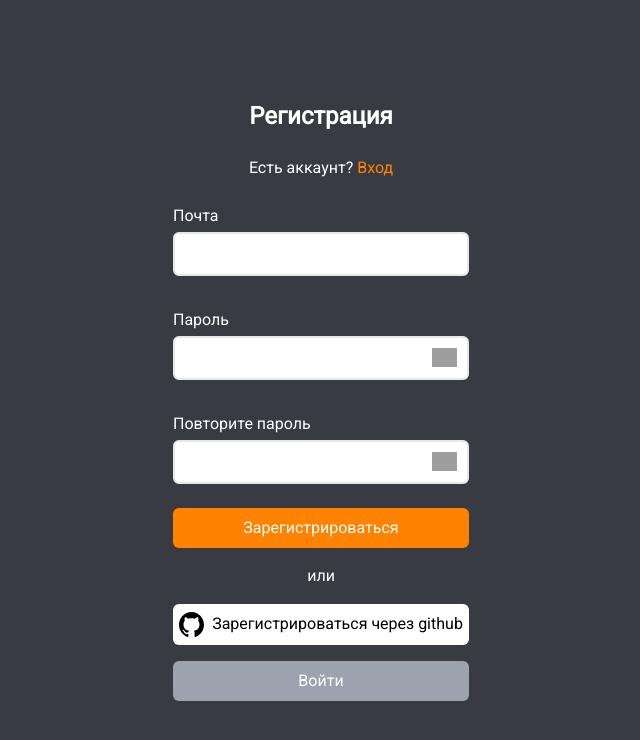
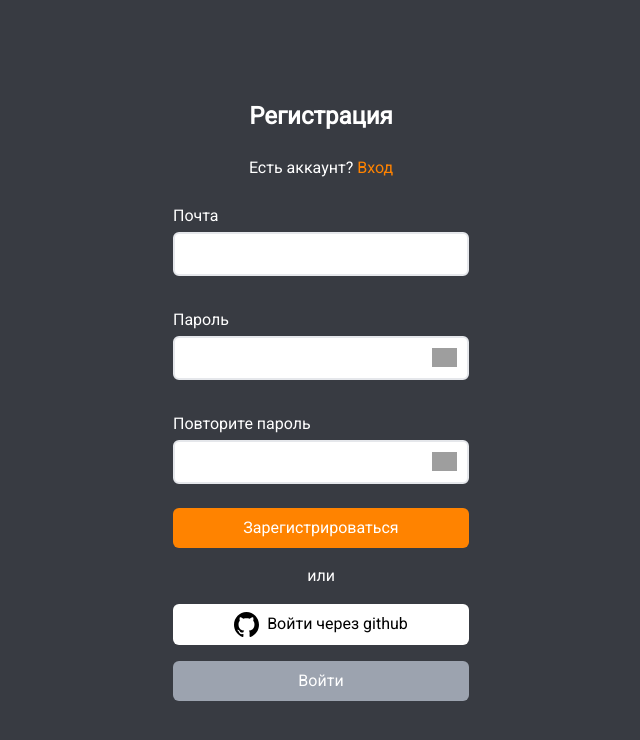
Before and after one commit to Pyplee/cho_pisat, a Next.js app: page /register in a window 1280 px wide. Shown: the top 740 px of the page, without its empty margins (631-1271 px from the left). Built offline with nearby package versions, Linux system fonts and the light colour scheme; grey boxes are pictures that could not be loaded.

Commit message:
fixxed text on btn

```diff
--- a/src/app/register/page.tsx
+++ b/src/app/register/page.tsx
@@ -85,24 +85,6 @@ function MainComponent() {
                 <span className="text-red-500 text-sm absolute">{errors.password.message}</span>
               )}
           </div>
-          {/* <div>
-            <label htmlFor='confirmPassword' className='label block text-white mb-1'>
-              Подтверждение пароля *
-            </label>
-            <input
-              {...register('confirmPassword')}
-              type='password'
-              id='confirmPassword'
-              placeholder='Не менее 6 символов'
-              className='input'
-              aria-invalid={errors.confirmPassword ? 'true' : 'false'}
-            />
-            {errors.confirmPassword && (
-              <span role='alert' className='error'>
-                {errors.confirmPassword?.message}
-              </span>
-            )}
-          </div> */}
           <div className="py-2">
             <label className="block text-white mb-1" htmlFor="confirmPassword">
               Повторите пароль
@@ -151,7 +133,7 @@ function MainComponent() {
               width="25px"
               height="25px"
             />
-            Зарегистрироваться через github
+            Войти через github
           </button>
           <button className="w-full bg-gray-400 text-white py-2 rounded-md">
             Войти
```
